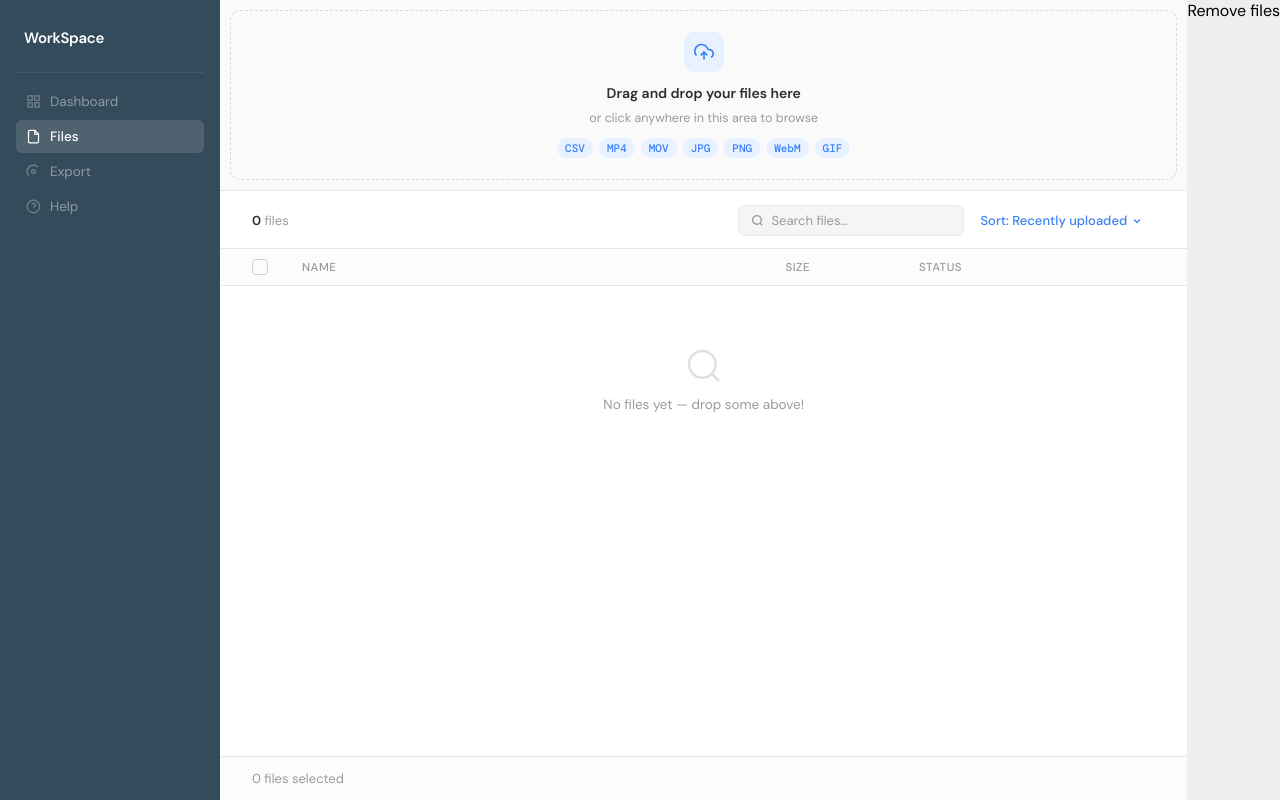
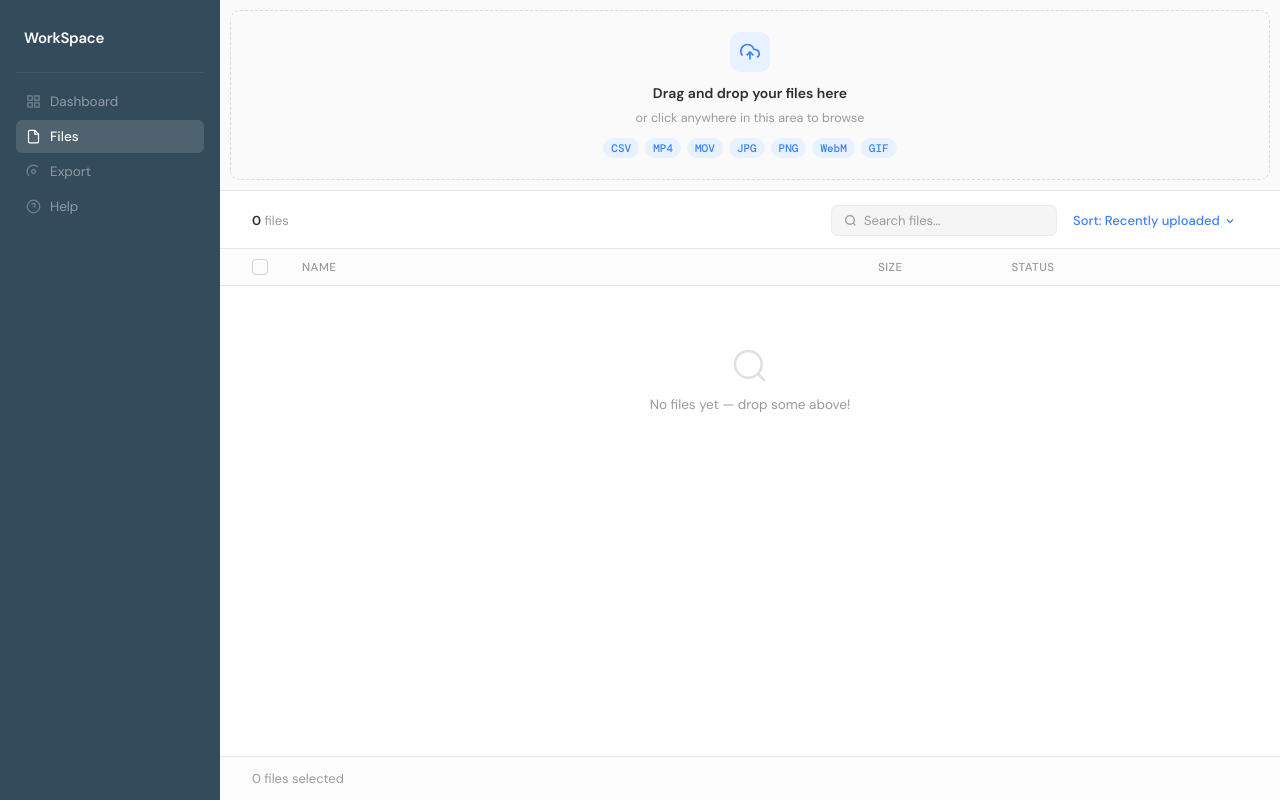
Before and after one commit to jacobmbloom/cs-capstone-pattern-recognition, a Flask app: page / in a window 1280 px wide. Run offline with Flask 3, Linux system fonts and the light colour scheme.

Commit message:
Bug Fixes

```diff
--- a/static/JS/files.js
+++ b/static/JS/files.js
@@ -6,7 +6,7 @@
 //      For the most part, statuses move from left to right, one step at a time
 const STATUS_LABELS = { uploading: 'Uploading', waiting: 'Waiting', processing: 'Processing', ready: 'Ready', failed: 'Failed', missing: 'Missing' };
 
-const files = [];   //  List of all uploaded files, including placholders for missing
+let files = [];   //  List of all uploaded files, including placholders for missing
 //  Example entry:
 /*
     {
@@ -1145,3 +1145,18 @@ setInterval(() => {
             el.textContent = timeAgo(f.uploadedAt);
     });
 }, 15000);
+
+let toastTimer;
+/**
+ * Displays a small message at the bottom of the screen to show process was complete
+ * @param {String} message - The message to be printed out
+ * @returns
+ */
+function showToast(message)
+{
+    const t = document.getElementById('toast');
+    t.textContent = message;
+    t.classList.add('show');
+    clearTimeout(toastTimer);
+    toastTimer = setTimeout(() => t.classList.remove('show'), 2200);
+}
--- a/templates/files.html
+++ b/templates/files.html
@@ -92,11 +92,11 @@
         </div>
     </div>
 
-    <div class="modal-overlay" id="remove-modal">
-        <div class="modal-card">
-            <div class="modal-title">Remove files</div>
-            <div class="modal-body" id="modal-body"></div>
-            <div class="modal-actions" id="modal-actions"></div>
+    <div class="popup-overlay" id="remove-popup">
+        <div class="popup-card">
+            <div class="popup-title">Remove files</div>
+            <div class="popup-body" id="popup-body"></div>
+            <div class="popup-actions" id="popup-actions"></div>
         </div>
     </div>
     <div id="toast"></div>
```
Also changed, not shown: templates/results.html (+5 -5 lines).
